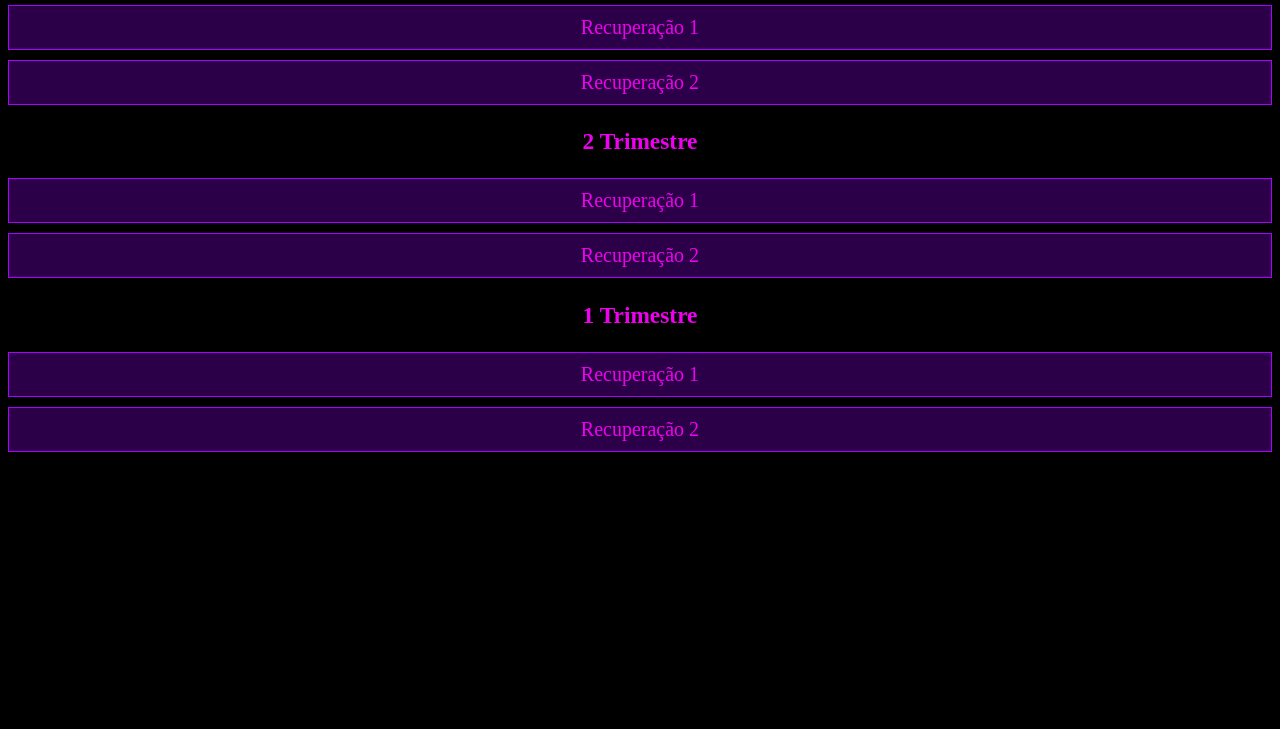
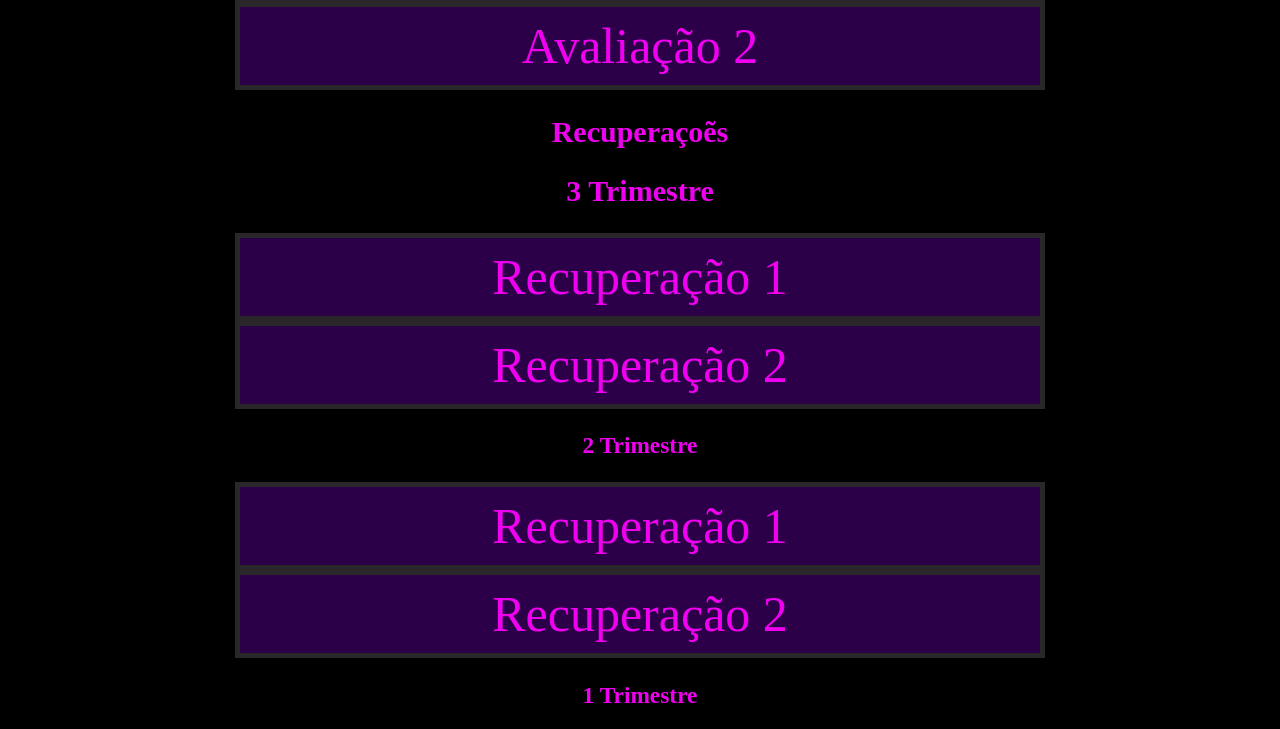
Before and after one commit to Arrombados666/sla-porraa, a plain HTML site: page banco.html in a window 1280 px wide. Shown: the part 744-1473 px from the top of the page. Before the commit the page ends 1206 px from the top, so only its background shows below. Drawn offline with Linux system fonts and the light colour scheme.

Commit message:
Update analise.css

```diff
--- a/analise.css
+++ b/analise.css
@@ -14,10 +14,12 @@ section{
 }
 
 .accordion-item {
-    border: 1px solid #aa00ff;
+    border: 5px solid #29272a;
     margin-bottom: 10px;
     background-color: #4c007218;
     text-align: center;
+    width: 800px;
+    margin: 0 auto;
 }
 
 .accordion-title {
@@ -25,11 +27,13 @@ section{
     padding: 10px;
     cursor: pointer;
     text-align: center;
+    font-size: 50px;
 }
 
 .accordion-content {
     display: none;
     padding: 10px;
+    font-size: 50px;
 }
 
 img {
@@ -54,9 +58,8 @@ img {
     margin-right: 5px; /* Espaço entre a seta e o texto */
   }
 
-  @media screen and (max-width:1020px) {
+  @media screen and (max-width:720px) {
     .accordion-item {
-    width: 480px;
     text-align: center;
     }
     }
```
